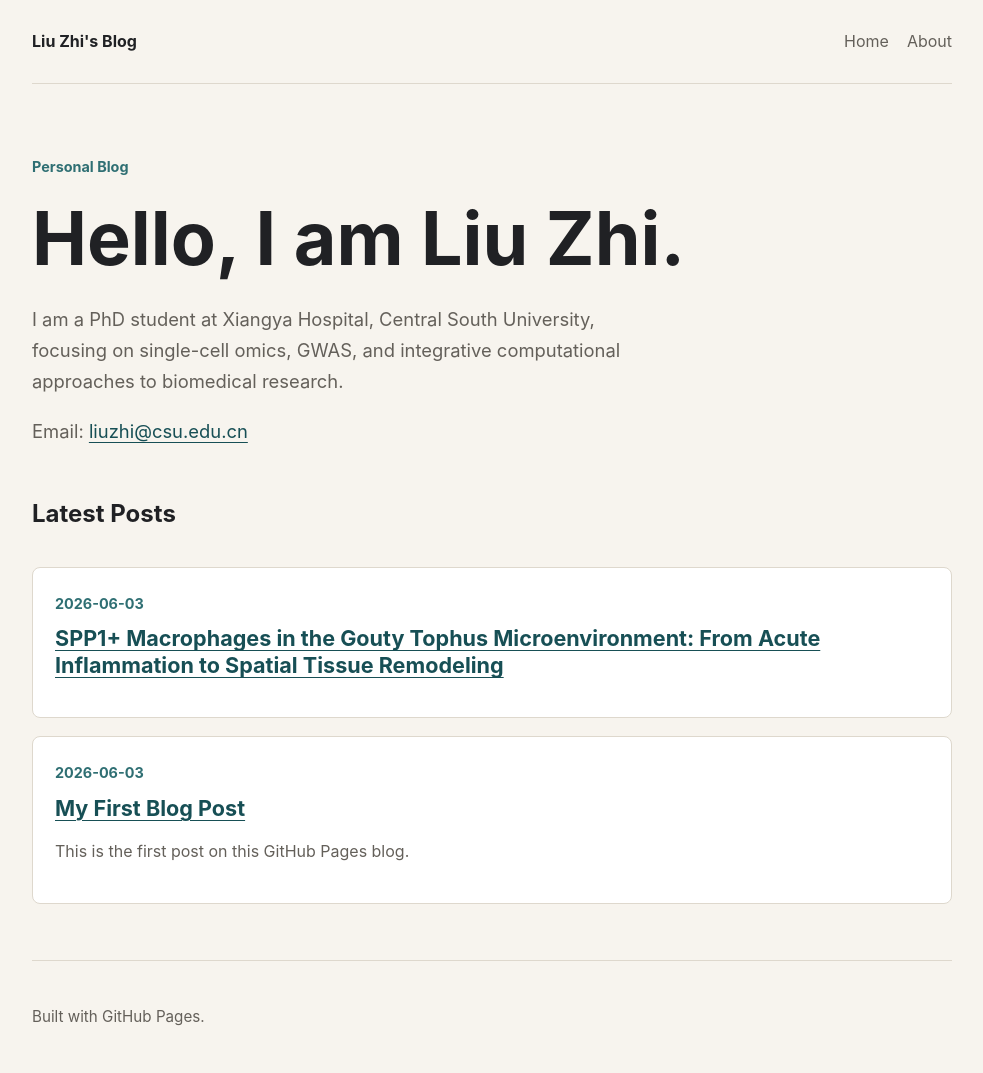
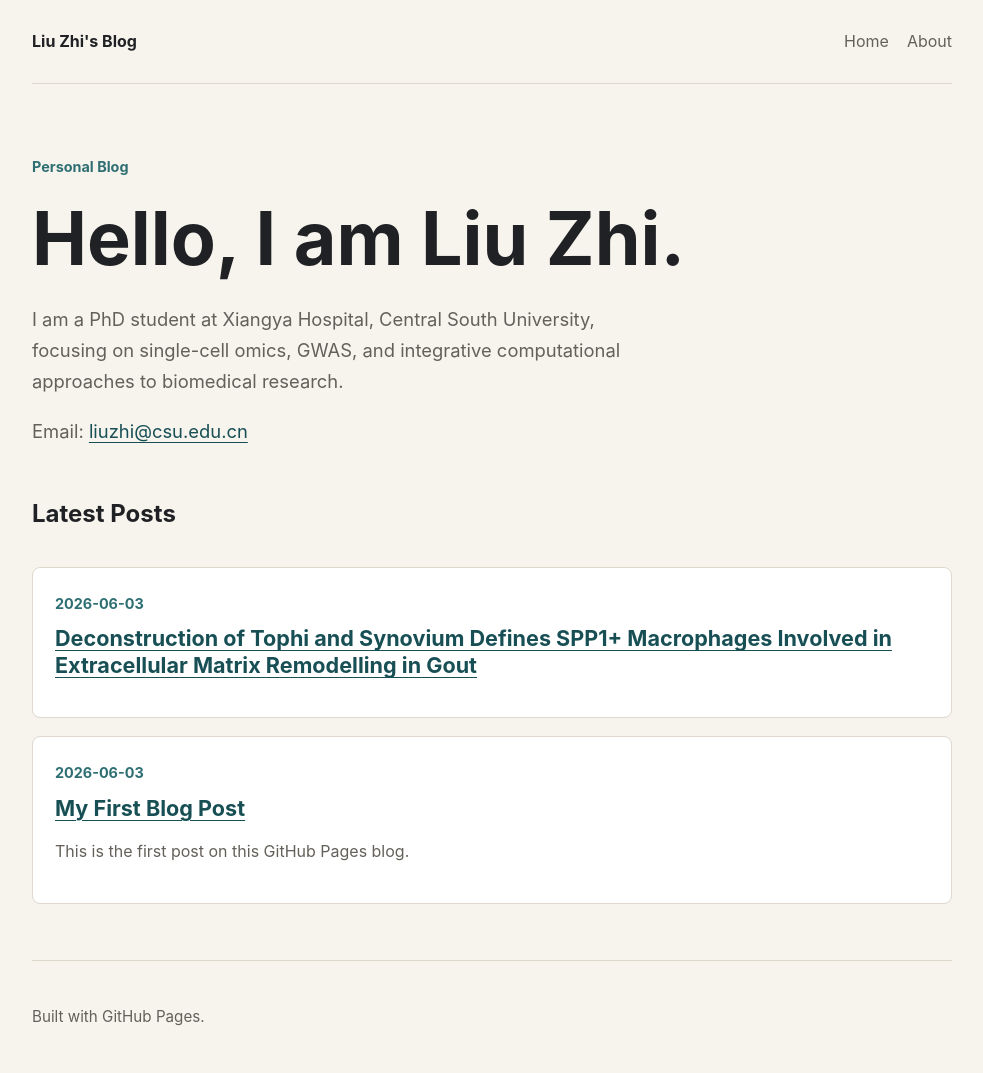
Before and after one commit to qianbei333/qianbei333.github.io, a Jekyll site: the page built from index.md, in a window 1280 px wide. Shown: the whole page, without its empty margins (148-1131 px from the left). Built offline with Jekyll 4.4.1, drawn with Linux system fonts in a browser that asks for light colours.

Commit message:
Align gout note title with paper

```diff
--- a/_posts/2026-06-03-spp1-macrophages-tophaceous-gout.md
+++ b/_posts/2026-06-03-spp1-macrophages-tophaceous-gout.md
@@ -1,6 +1,6 @@
 ---
 layout: post
-title: "SPP1+ Macrophages in the Gouty Tophus Microenvironment: From Acute Inflammation to Spatial Tissue Remodeling"
+title: "Deconstruction of Tophi and Synovium Defines SPP1+ Macrophages Involved in Extracellular Matrix Remodelling in Gout"
 date: 2026-06-03 15:00:00 +0800
 categories: gout single-cell spatial-transcriptomics macrophage
 ---
```
